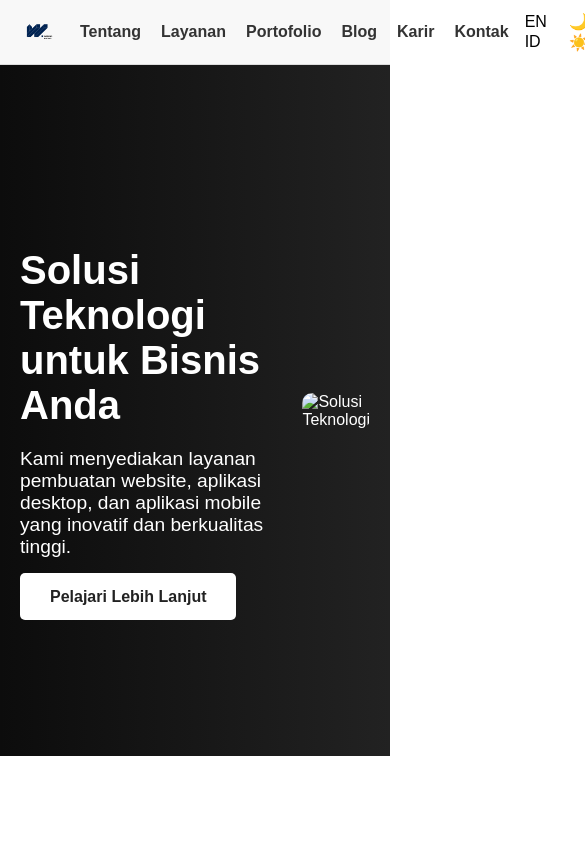
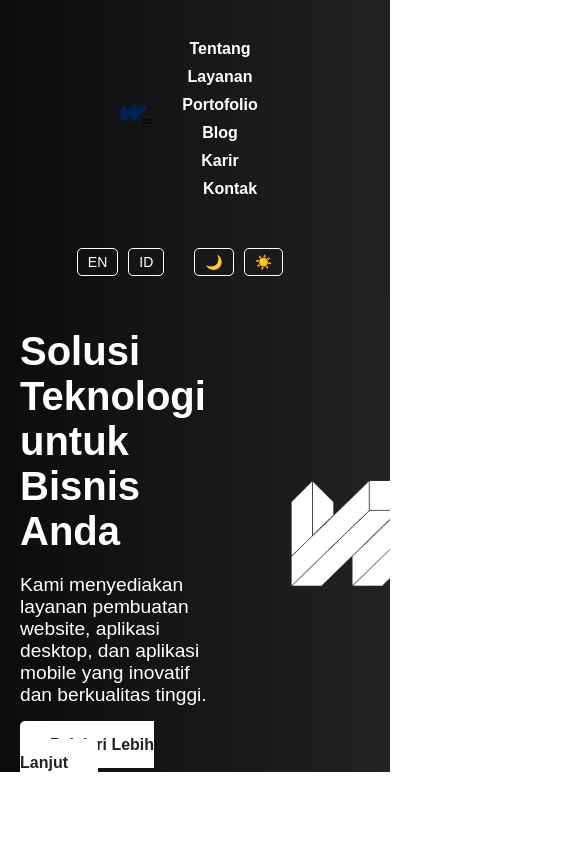
Before and after one commit to andarass/warkod.id, a plain HTML site: page index.html in a window 390 px wide. Shown: the top 844 px of the page, 585 px wide, since content can reach past the window. Drawn offline with nearby package versions, Linux system fonts and the light colour scheme; a script that the page names is missing.

Commit message:
edit animation header and hero appearance

```diff
--- a/index.html
+++ b/index.html
@@ -3,7 +3,7 @@
 <head>
     <meta charset="UTF-8">
     <meta name="viewport" content="width=device-width, initial-scale=1.0">
-    <title>iBox - Solusi Teknologi untuk Bisnis Anda</title>
+    <title>WARKOD.ID - Solusi Teknologi untuk Bisnis Anda</title>
     <link rel="stylesheet" href="styles.css">
     <link rel="stylesheet" href="https://cdnjs.cloudflare.com/ajax/libs/font-awesome/6.0.0/css/all.min.css">
     <link rel="stylesheet" href="https://cdnjs.cloudflare.com/ajax/libs/animate.css/4.1.1/animate.min.css">
@@ -42,12 +42,12 @@
     <section id="home" class="hero">
         <div class="hero-container">
             <div class="hero-content">
-                <h1 class="animate__animated animate__fadeInDown">Solusi Teknologi untuk Bisnis Anda</h1>
+                <h1 class="animate__animated animate__fadeInUp">Solusi Teknologi untuk Bisnis Anda</h1>
                 <p class="animate__animated animate__fadeInUp">Kami menyediakan layanan pembuatan website, aplikasi desktop, dan aplikasi mobile yang inovatif dan berkualitas tinggi.</p>
                 <a href="#services" class="cta-button animate__animated animate__fadeInUp">Pelajari Lebih Lanjut</a>
             </div>
             <div class="hero-image">
-                <img src="hero-image.jpg" alt="Solusi Teknologi">
+                <img src="assets/wkid 4.png" alt="Solusi Teknologi">
             </div>
         </div>
     </section>
@@ -110,7 +110,7 @@
     <section id="about" class="about">
         <div class="container">
             <h2 class="animate__animated">Tentang Kami</h2>
-            <p class="animate__animated">iBox adalah perusahaan teknologi yang berfokus pada pengembangan solusi digital untuk bisnis. Dengan tim profesional yang berpengalaman, kami siap membantu Anda mencapai tujuan bisnis melalui teknologi terkini.</p>
+            <p class="animate__animated">Warkod.id adalah perusahaan teknologi yang berfokus pada pengembangan solusi digital untuk bisnis. Dengan tim profesional yang berpengalaman, kami siap membantu Anda mencapai tujuan bisnis melalui teknologi terkini.</p>
         </div>
     </section>
 
@@ -141,12 +141,12 @@
         <div class="container">
             <div class="footer-content">
                 <div class="footer-section">
-                    <h3>Tentang iBox</h3>
-                    <p>iBox adalah perusahaan teknologi yang menyediakan solusi digital untuk bisnis Anda.</p>
+                    <h3>Tentang Warkod.id</h3>
+                    <p>Warkod.id adalah perusahaan teknologi yang menyediakan solusi digital untuk bisnis Anda.</p>
                 </div>
                 <div class="footer-section">
                     <h3>Kontak</h3>
-                    <p>Email: info@ibox.co.id</p>
+                    <p>Email: info@warkod.co.id</p>
                     <p>Telepon: +62 123 4567 890</p>
                 </div>
                 <div class="footer-section">
--- a/script.js
+++ b/scripts.js
@@ -1,3 +1,18 @@
+// JavaScript to add sticky class on scroll
+window.onscroll = function() {toggleStickyHeader()};
+
+var header = document.querySelector("header");
+var sticky = header.offsetTop;
+
+function toggleStickyHeader() {
+    if (window.pageYOffset > sticky) {
+        header.classList.add("sticky");
+    } else {
+        header.classList.remove("sticky");
+    }
+}
+
+
 // Toggle Menu untuk Mobile
 document.querySelector('.menu-toggle').addEventListener('click', function() {
     document.querySelector('nav ul').classList.toggle('active');
--- a/styles.css
+++ b/styles.css
@@ -13,58 +13,155 @@ body {
     margin: 0 auto;
 }
 
-/* Header */
+/* Header Styles */
 header {
     display: flex;
     justify-content: space-between;
     align-items: center;
-    padding: 10px 20px;
-    background-color: #f8f8f8;
-    border-bottom: 1px solid #ddd;
+    padding: 20px;
+    background: linear-gradient(to right, #0c0c0c, #222222); /* Default background color */
+    color: white;
+    transition: background 0.3s ease;
+    position: sticky; /* Keeps header fixed at the top */
+    top: 0;
+    z-index: 1000; /* Ensures header stays on top of other content */
 }
 
+/* Left side of the header */
 .header-left {
     display: flex;
     align-items: center;
 }
 
 .logo img {
-    height: 40px;
+    max-height: 50px;
+    margin-right: 20px;
 }
 
 nav ul {
+    display: flex;
     list-style: none;
+    padding: 0;
     margin: 0;
-    padding: 0;
-    display: flex;
 }
 
 nav ul li {
-    margin-left: 20px;
+    margin-right: 20px;
+}
+
+nav ul li:last-child {
+    margin-right: 0;
 }
 
 nav ul li a {
     text-decoration: none;
-    color: #333;
-    font-weight: bold;
+    color: white;
+    position: relative;
+    font-size: 16px;
+    font-weight: 600;
+    transition: color 0.3s ease;
 }
 
+nav ul li a::after {
+    content: '';
+    position: absolute;
+    width: 0;
+    height: 2px;
+    background-color: #fff;
+    bottom: -4px;
+    left: 0;
+    transition: width 0.3s ease;
+}
+
+nav ul li a:hover::after {
+    width: 100%; /* Show the underline on hover */
+}
+
+/* Right side of the header */
 .header-right {
     display: flex;
     align-items: center;
 }
 
-.language-switcher button, .theme-switcher button {
-    background: none;
-    border: none;
-    cursor: pointer;
-    font-size: 16px;
-    margin-left: 10px;
+.language-switcher,
+.theme-switcher {
+    display: flex;
+    margin-right: 20px;
 }
 
-.language-switcher button:hover, .theme-switcher button:hover {
-    opacity: 0.7;
+button {
+    background: none;
+    border: 1px solid #fff;
+    color: white;
+    padding: 5px 10px;
+    margin-right: 10px;
+    cursor: pointer;
+    font-size: 14px;
+    border-radius: 5px;
+    transition: background 0.3s ease, color 0.3s ease;
 }
+
+button:hover {
+    border-style: inset;
+    background-color: #fff;
+    color: #222222;
+}
+
+/* Sticky header color change */
+header.sticky {
+    background: white; /* Change to white when scrolled */
+    color: #333; /* Change text color to dark for better visibility */
+}
+
+header.sticky nav ul li a {
+    color: #333; /* Change text color for links in the sticky header */
+}
+
+header.sticky nav ul li a::after {
+    content: '';
+    position: absolute;
+    width: 0;
+    height: 2px;
+    background-color: #222222;
+    bottom: -4px;
+    left: 0;
+    transition: width 0.3s ease;
+}
+
+header.sticky nav ul li a:hover::after {
+    width: 100%; /* Show the underline on hover */
+}
+
+header.sticky button {
+    color: #222222; /* Hover color change */
+    border: 1px solid #222222;
+}
+
+/* Media Query for responsiveness */
+@media (max-width: 768px) {
+    header {
+        flex-direction: column;
+        text-align: center;
+    }
+
+    .header-left {
+        margin-bottom: 20px;
+    }
+
+    .header-right {
+        margin-top: 20px;
+    }
+
+    nav ul {
+        flex-direction: column;
+        margin-top: 20px;
+    }
+
+    nav ul li {
+        margin-bottom: 10px;
+    }
+}
+
 
 /* Hero Section */
 .hero-container {
@@ -79,7 +176,7 @@ nav ul li a {
 .hero {
     background: linear-gradient(to right, #0c0c0c, #222222);
     color: #fff;
-    padding: 150px 0;
+    padding: 0;
 }
 
 .hero h1 {
@@ -119,13 +216,21 @@ nav ul li a {
 }
 
 .cta-button:hover {
-    background-color: #007BFF;
+    border-style: inset;
+    background-color: #222222;
     color: #fff;
+}
+
+.hero-image {
+    position: relative;
+    margin-right: -70px;
 }
 
 .hero-image img {
     max-width: 100%;
     height: auto;
+    margin: 0;
+    padding: 0;
     border-radius: 10px;
 }
 
```
Also changed, not shown: assets/wkid 4.png (added).
